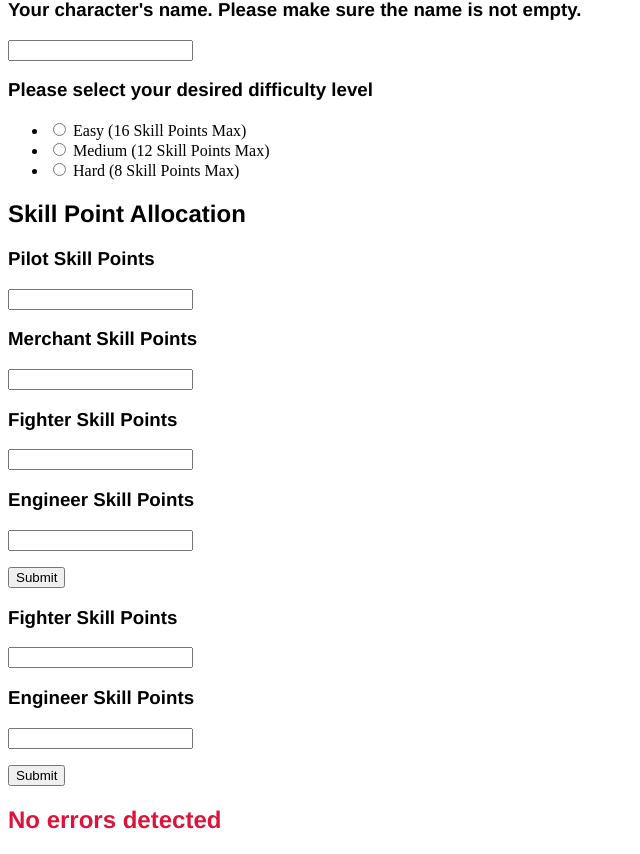
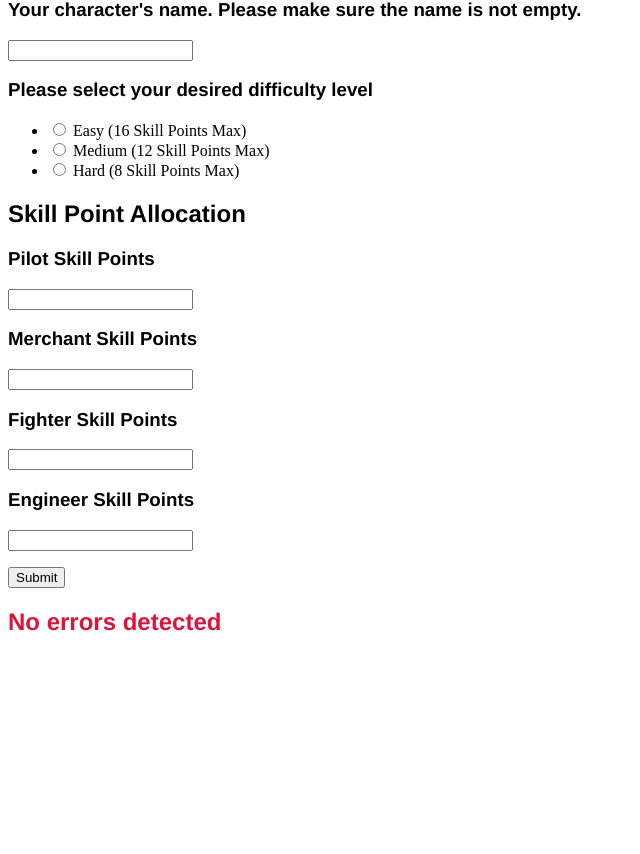
Before and after one commit to sauravghosal/spacetrader_brogrammers, a Flask app: page /character in a window 1280 px wide. Shown: the part 81-935 px from the top of the page, without its empty margins (0-640 px from the left). After the commit the page ends 712 px from the top, so only its background shows below. Run offline with Flask 2, Linux system fonts and the light colour scheme; some libraries are stand-ins or nearby versions.

Commit message:
Fixed messed up merge conflict

```diff
--- a/templates/character.html
+++ b/templates/character.html
@@ -31,15 +31,6 @@
           <p>{{ html_form.engineer() }}</p>
 
           {{ html_form.submit() }}
-
-
-        <h3>{{ html_form.fighter.label }}</h3>
-        <p>{{ html_form.fighter() }}</p>
-
-        <h3>{{ html_form.engineer.label }}</h3>
-        <p>{{ html_form.engineer() }}</p>
-
-        {{ html_form.submit() }}
         <h2> <span style=color:crimson> {{html_message}} </span> </h2>
     </form>
   </div>
```
